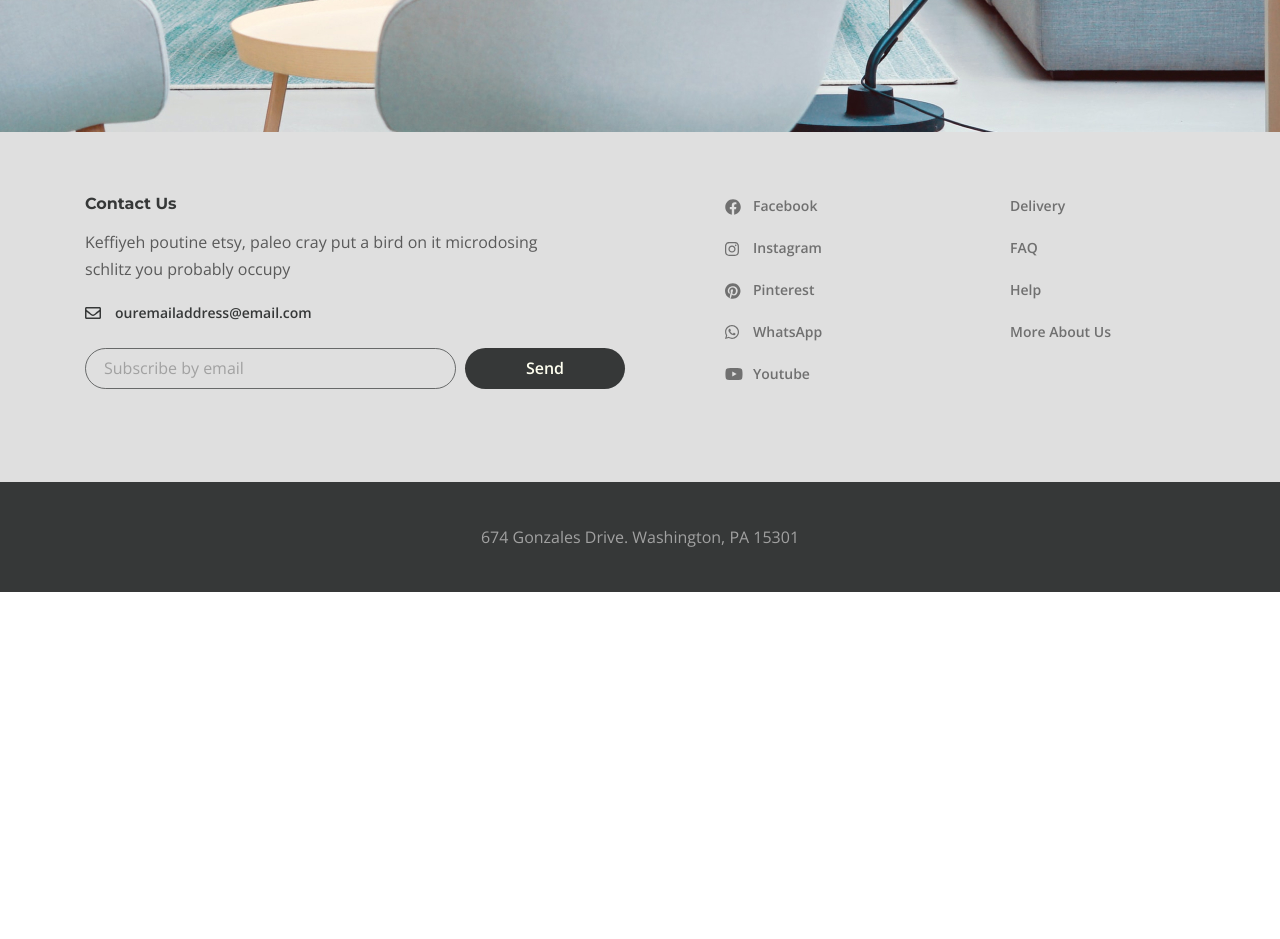
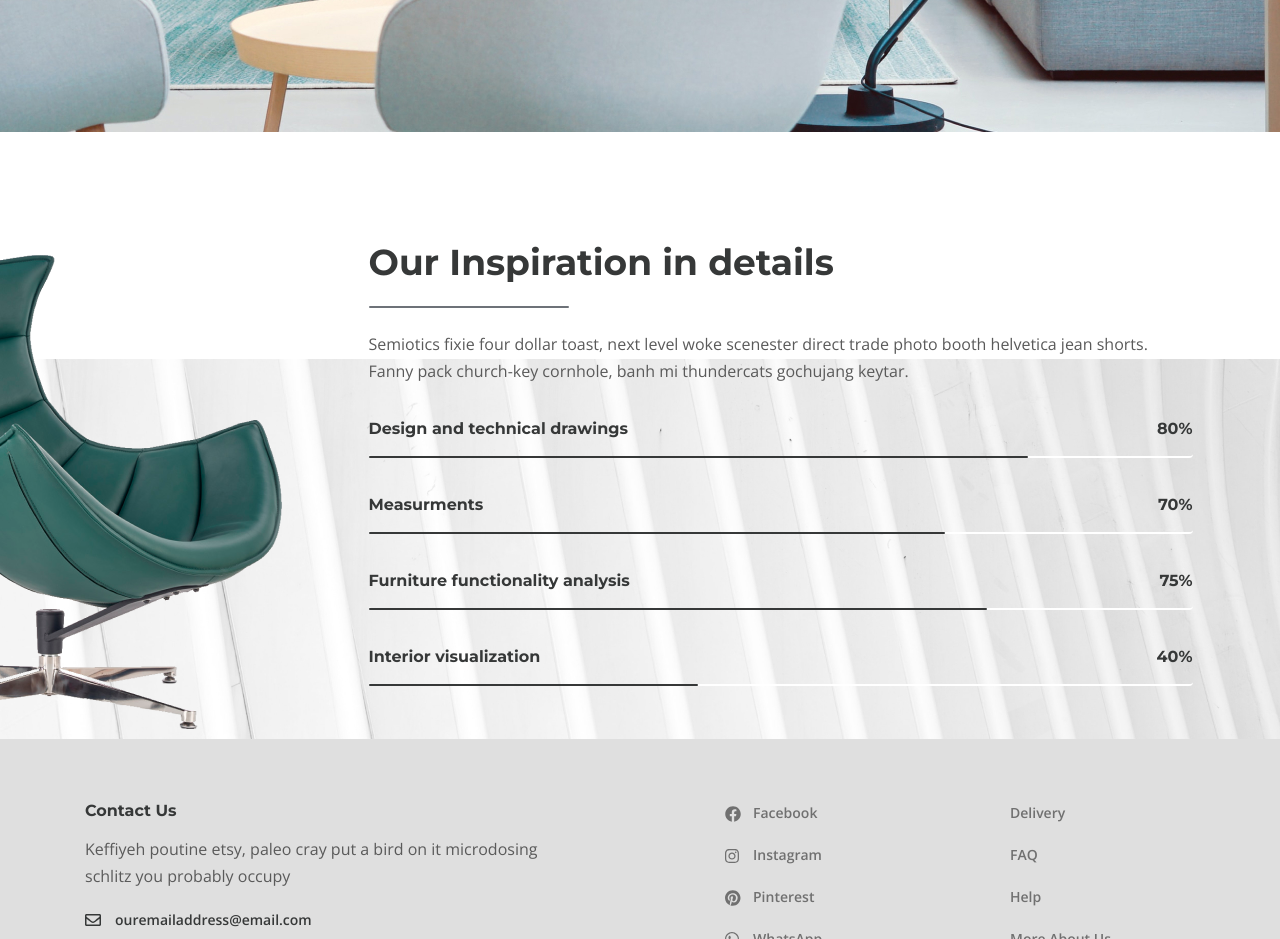
Before and after one commit to User-960/Project-desire, a website: page app/about.html in a window 1280 px wide. Shown: the part 1520-2459 px from the top of the page. Before the commit the page ends 2112 px from the top, so only its background shows below. Drawn offline with nearby package versions, Linux system fonts and the light colour scheme.

Commit message:
Issue 03.03.01 - Add section inspiration in about.html

```diff
--- a/app/about.html
+++ b/app/about.html
@@ -118,6 +118,59 @@
           </a>
         </div>
       </section>
+
+      <section class="inspiration">
+        <div class="container-fluid">
+          <div class="inspiration__inner">
+            <img class="inspiration__img" src="images/inspiration-decor.png" alt="image">
+            <div class="inspiration__content">
+              <h3 class="inspiration__title">
+                Our Inspiration in details
+              </h3>
+              <p class="inspiration__text">
+                Semiotics fixie four dollar toast, next level woke scenester direct trade photo booth helvetica jean shorts. Fanny pack
+                church-key cornhole, banh mi thundercats gochujang keytar.
+              </p>
+              <ul class="inspiration__list">
+
+                <li class="inspiration__item">
+                  <div class="inspiration__item-content">
+                    <p class="inspiration__item-text">Design and technical drawings</p>
+                    <p class="inspiration__num">80%</p>
+                  </div>
+                  <div class="inspiration__line" style="width: 80%"></div>
+                </li>
+
+                <li class="inspiration__item">
+                  <div class="inspiration__item-content">
+                    <p class="inspiration__item-text">Measurments</p>
+                    <p class="inspiration__num">70%</p>
+                  </div>
+                  <div class="inspiration__line" style="width: 70%"></div>
+                </li>
+
+                <li class="inspiration__item">
+                  <div class="inspiration__item-content">
+                    <p class="inspiration__item-text">Furniture functionality analysis</p>
+                    <p class="inspiration__num">75%</p>
+                  </div>
+                  <div class="inspiration__line" style="width: 75%"></div>
+                </li>
+
+                <li class="inspiration__item">
+                  <div class="inspiration__item-content">
+                    <p class="inspiration__item-text">Interior visualization</p>
+                    <p class="inspiration__num">40%</p>
+                  </div>
+                  <div class="inspiration__line" style="width: 40%"></div>
+                </li>
+
+              </ul>
+            </div>
+
+          </div>
+        </div>
+      </section>
     </main>
 
     <footer class="footer">
--- a/app/scss/style.scss
+++ b/app/scss/style.scss
@@ -651,3 +651,69 @@
     align-items: center;
   }
 }
+
+.inspiration {
+  padding-top: 100px;
+  position: relative;
+  &::after {
+    content: '';
+    position: absolute;
+    bottom: 0;
+    left: 0;
+    right: 0;
+    height: 380px;
+    background-image: url(../images/inspiration-bg.jpg);
+    z-index: -5;
+  }
+  &__inner {
+    display: flex;
+    justify-content: center;
+  }
+  &__img {
+    margin-right: 78px;
+    margin-left: -230px;
+  }
+  &__title {
+    font-size: 36px;
+    line-height: 60px;
+    color: $title;
+    @extend %title-font;
+    padding-bottom: 16px;
+    margin-bottom: 23px;
+    position: relative;
+    &::after {
+      content: '';
+      position: absolute;
+      bottom: 0;
+      left: 0;
+      width: 200px;
+      height: 2px;
+      border-radius: 1px;
+      background: #6D7278;
+    }
+  }
+  &__text {
+    margin-bottom: 30px;
+  }
+  &__content {
+    max-width: 824px;
+  }
+  &__item {
+    color: $title;
+    @extend %title-font;
+    margin-bottom: 33px;
+  }
+  &__item-content {
+    display: flex;
+    justify-content: space-between;
+    padding-bottom: 14px;
+    border-bottom: 2px solid #FFF;
+    border-radius: 4px;
+  }
+  &__line {
+    height: 2px;
+    margin-top: -2px;
+    background-color: $title;
+    border-radius: 4px;
+  }
+}
```
Also changed, not shown: app/css/style.min.css, app/images/inspiration-bg.jpg (added), app/images/inspiration-decor.png (added).
